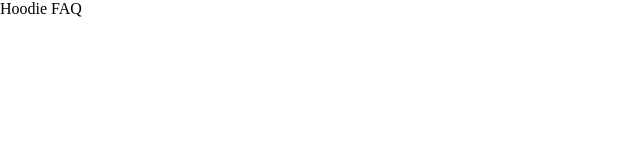
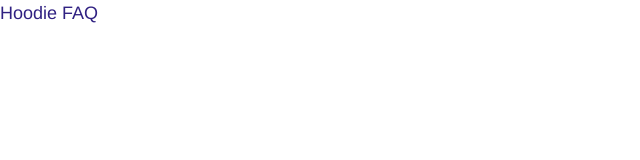
Before and after one commit to hoodiehq/faq, a website: page app/index.html in a window 1280 px wide. Shown: the full height of the page, 0-640 px from the left. Drawn offline with nearby package versions, Linux system fonts and the light colour scheme; some packages are replaced by stand-ins of ours; files that its build step writes are made by us from their sources.

Commit message:
feat(styles): add really basic hoodie styling

```diff
--- a/app/styles/main.css
+++ b/app/styles/main.css
@@ -1,3 +1,7 @@
 body {
-  margin: 0;
+  font-size: 18px;
+  line-height: 1.5;
+  color: #302182;
+  font-family: Helvetica Neue, Helvetica, Arial, sans-serif;
+  background-color: white;
 }
```
